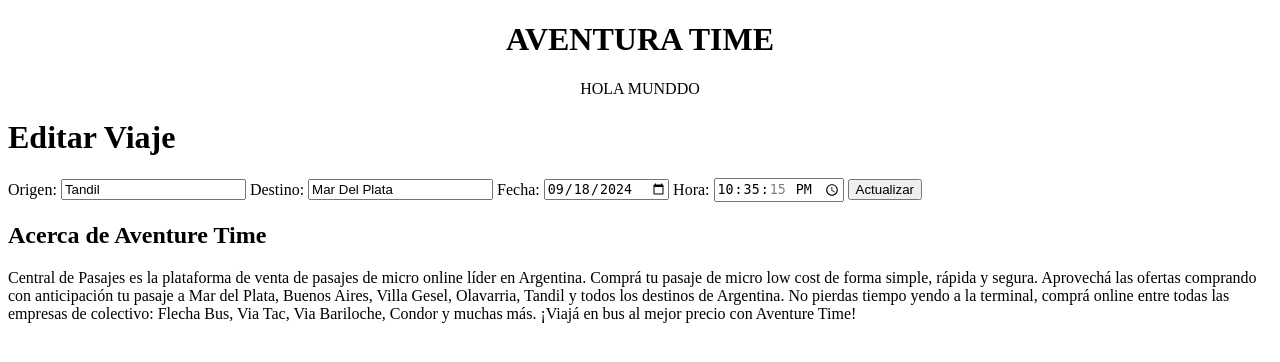
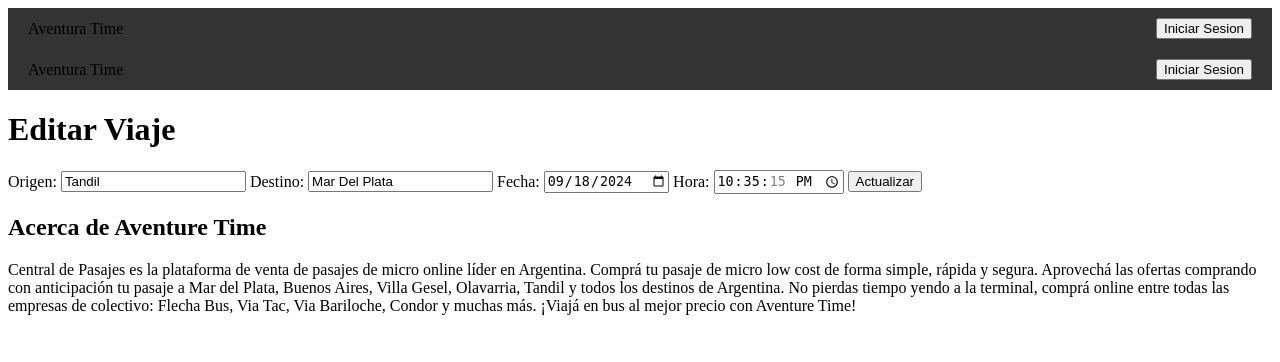
Before and after one commit to GeorSuarez09/Web2-TPE, a PHP site: page /editar/3 in a window 1280 px wide. Shown: the top 362 px of the page. Run offline with PHP 8.4, Linux system fonts and the light colour scheme; data comes from the database, SQL or seed files in the repository; some libraries are stand-ins or nearby versions.

Commit message:
Agrego inicio.phtml

```diff
--- a/css/style.css
+++ b/css/style.css
@@ -1,4 +1,37 @@
-header{
-    text-transform: uppercase;
-    text-align: center;
-}
+/* Estilos generales de la barra de navegación */
+.barraNavegacion {
+    list-style-type: none;        /* Elimina los puntos de la lista */
+    margin: 0;                    /* Elimina el margen */
+    padding: 0;                   /* Elimina el padding */
+    display: flex;                /* Usa Flexbox para alinear los ítems */
+    justify-content: space-between; /* Espacia los elementos */
+    align-items: center;          /* Centra verticalmente los elementos */
+    background-color: #333;       /* Color de fondo */
+    padding: 10px 20px;           /* Espaciado interno */
+  }
+
+  /* Estilo del título */
+  .titulo {
+    flex-grow: 1;                 /* Permite que el título ocupe más espacio en el centro */
+    text-align: center;           /* Centra el texto del título */
+    color: white;                 /* Color del texto del título */
+    font-size: 24px;              /* Tamaño de fuente del título */
+  }
+
+  /* Estilo del botón */
+  .boton a {
+    text-decoration: none;        /* Quita el subrayado del enlace */
+  }
+
+  .boton button {
+    padding: 10px 20px;           /* Espaciado interno del botón */
+    background-color: #f8b400;    /* Color de fondo del botón */
+    color: white;                 /* Color del texto del botón */
+    border: none;                 /* Elimina el borde predeterminado */
+    border-radius: 5px;           /* Bordes redondeados */
+    cursor: pointer;              /* Cambia el cursor a pointer al pasar sobre el botón */
+  }
+
+  .boton button:hover {
+    background-color: #e67e22;    /* Cambia el color al pasar el ratón */
+  }
--- a/model/viajes.model.php
+++ b/model/viajes.model.php
@@ -13,6 +13,7 @@
     public function getViaje() {
         $query = $this->db->prepare('SELECT * FROM viaje');
         $query->execute();
+        //Obtengo todos los datos que arroja la query
         return $query->fetchAll(PDO::FETCH_OBJ);
     }
     //Obtengo viaje por ID
@@ -37,7 +38,7 @@
      //Eliminar viaje
     public function deleteViaje($id) {
         $query = $this->db->prepare('DELETE FROM viaje WHERE ID_viaje = ?');
-        $query->execute([$id]);
+        $query->execute([$id]); //evitar la inyeccion SQL
     }
 }
     ?>
--- a/router.php
+++ b/router.php
@@ -1,5 +1,6 @@
 <?php
- require_once 'controller/viaje.controller.php';
+ require_once './controller/viaje.controller.php';
+ require_once './templates/inicio.phtml';
 
  define('BASE_URL', '//'.$_SERVER['SERVER_NAME'] . ':' . $_SERVER['SERVER_PORT'] . dirname($_SERVER['PHP_SELF']).'/');
 
--- a/templates/footer.phtml
+++ b/templates/footer.phtml
@@ -3,6 +3,7 @@
 <head>
     <meta charset="UTF-8">
     <meta name="viewport" content="width=device-width, initial-scale=1.0">
+    <link rel="stylesheet" href="css/style.css">
     <title>Document</title>
 </head>
 <body>
--- a/templates/header.phtml
+++ b/templates/header.phtml
@@ -9,8 +9,10 @@
 </head>
 <body>
 <header>
-        <h1>aventura time</h1>
-        <p>Hola munddo</p>
+        <ul class="barraNavegacion">
+          <li class="nav">Aventura Time</li>
+          <li class="nav"><a href="iniciarsesion"><button>Iniciar Sesion</button></a></li>
+        </ul>
   </header>
 </body>
 </html>
--- /dev/null
+++ b/templates/inicio.phtml
@@ -0,0 +1,3 @@
+<?php
+require_once './templates/header.phtml';
+?>
--- a/view/view.viaje.php
+++ b/view/view.viaje.php
@@ -1,8 +1,13 @@
 <?php
 
 class ViajeView {
+    function ShowHome(){
+        require_once './templates/header.phtml';
+        require_once './templates/inicio.phtml';
+        require_once './templates/footer.phtml';
+    }
     function ShowViaje($viajes) {
-        require_once "templates/viaje/formlistar.phtml";  //  cargamos la lista de viajes
+        require_once "templates/viaje/formlistar.php";  //  cargamos la lista de viajes
     }
 
     function Error($msg) {
```
